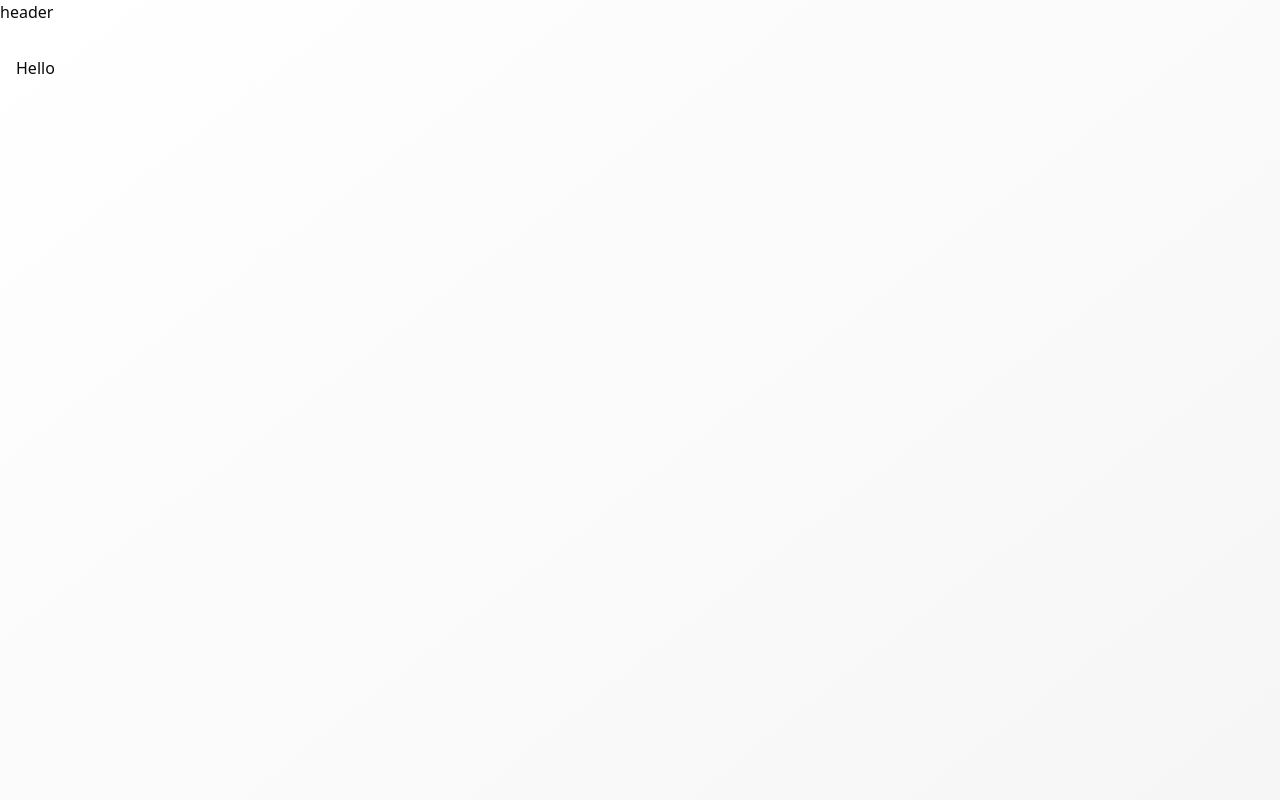
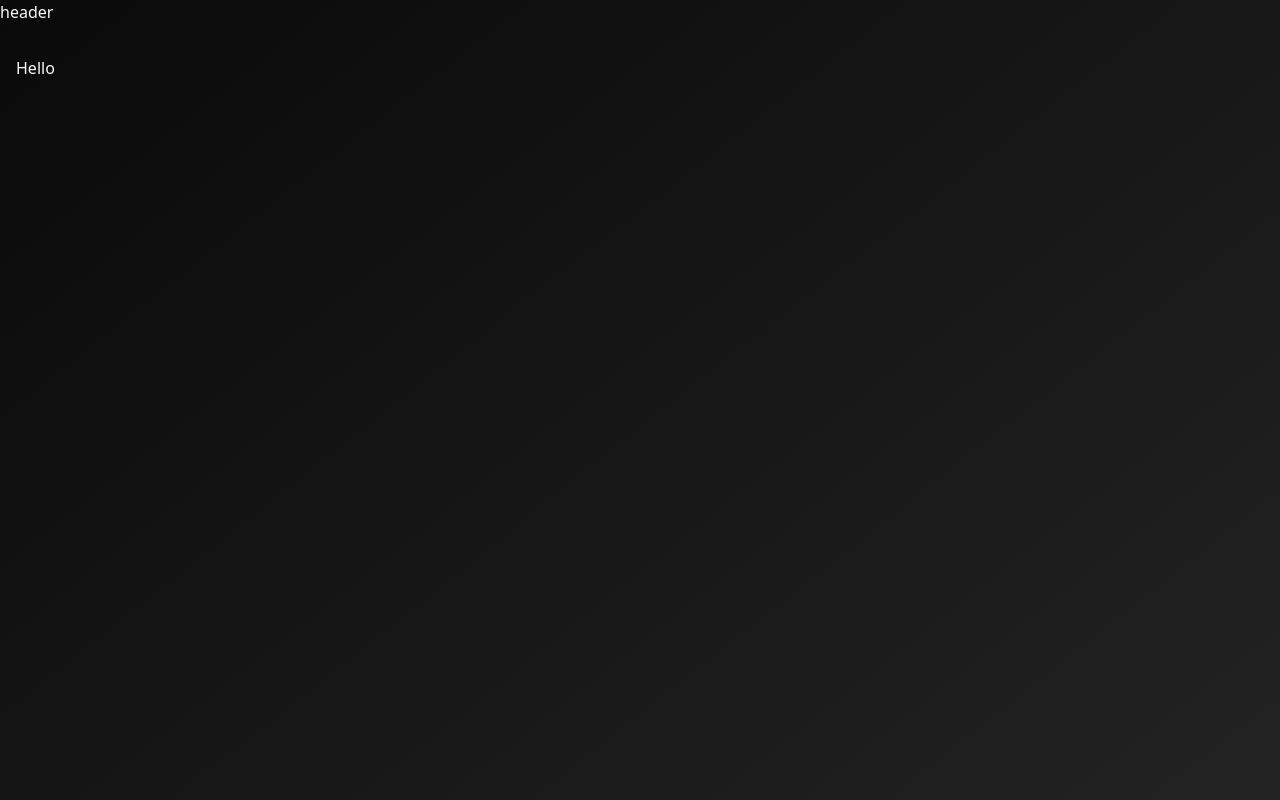
Before and after one commit to Shakhoyat/clima_skt-react-project, a React (Vite) app: page / in a window 1280 px wide. Shown: the top 800 px of the page. Built offline with nearby package versions, Linux system fonts and the light colour scheme.

Commit message:
feat: implement ThemeProvider for managing application theme

```diff
--- a/src/App.tsx
+++ b/src/App.tsx
@@ -1,11 +1,14 @@
 import { Button } from "@/components/ui/button";
 import { BrowserRouter } from "react-router-dom";
 import Layout from "@/components/layout";
+import { ThemeProvider } from "./context/theme-provider";
 
 function App() {
   return (
     <BrowserRouter>
-      <Layout>Hello</Layout>
+      <ThemeProvider defaultTheme="dark">
+        <Layout>Hello</Layout>
+      </ThemeProvider>
     </BrowserRouter>
   );
 }
--- /dev/null
+++ b/src/context/theme-provider.tsx
@@ -0,0 +1,73 @@
+import { createContext, useContext, useEffect, useState } from "react";
+
+type Theme = "dark" | "light" | "system";
+
+type ThemeProviderProps = {
+  children: React.ReactNode;
+  defaultTheme?: Theme;
+  storageKey?: string;
+};
+
+type ThemeProviderState = {
+  theme: Theme;
+  setTheme: (theme: Theme) => void;
+};
+
+const initialState: ThemeProviderState = {
+  theme: "system",
+  setTheme: () => null,
+};
+
+const ThemeProviderContext = createContext<ThemeProviderState>(initialState);
+
+export function ThemeProvider({
+  children,
+  defaultTheme = "system",
+  storageKey = "vite-ui-theme",
+  ...props
+}: ThemeProviderProps) {
+  const [theme, setTheme] = useState<Theme>(
+    () => (localStorage.getItem(storageKey) as Theme) || defaultTheme
+  );
+
+  useEffect(() => {
+    const root = window.document.documentElement;
+
+    root.classList.remove("light", "dark");
+
+    if (theme === "system") {
+      const systemTheme = window.matchMedia("(prefers-color-scheme: dark)")
+        .matches
+        ? "dark"
+        : "light";
+
+      root.classList.add(systemTheme);
+      return;
+    }
+
+    root.classList.add(theme);
+  }, [theme]);
+
+  const value = {
+    theme,
+    setTheme: (theme: Theme) => {
+      localStorage.setItem(storageKey, theme);
+      setTheme(theme);
+    },
+  };
+
+  return (
+    <ThemeProviderContext.Provider {...props} value={value}>
+      {children}
+    </ThemeProviderContext.Provider>
+  );
+}
+
+export const useTheme = () => {
+  const context = useContext(ThemeProviderContext);
+
+  if (context === undefined)
+    throw new Error("useTheme must be used within a ThemeProvider");
+
+  return context;
+};
```
